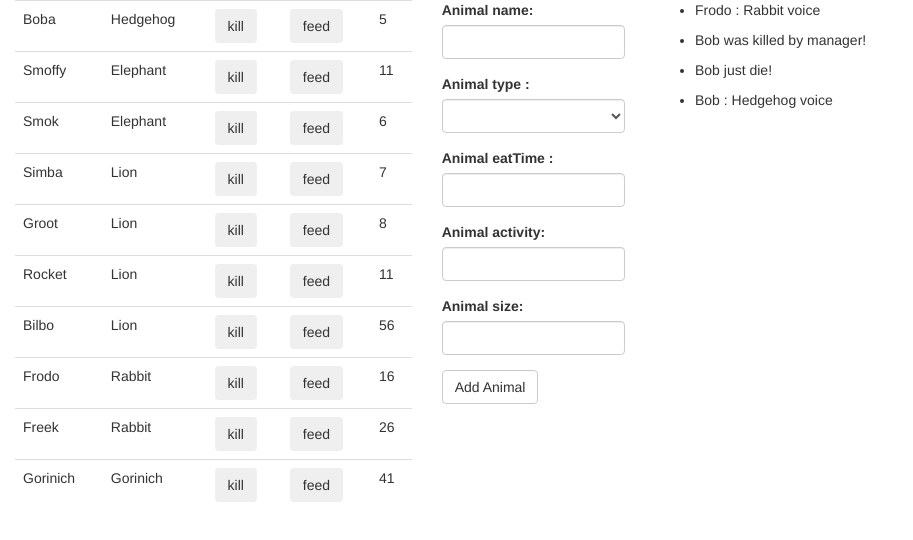
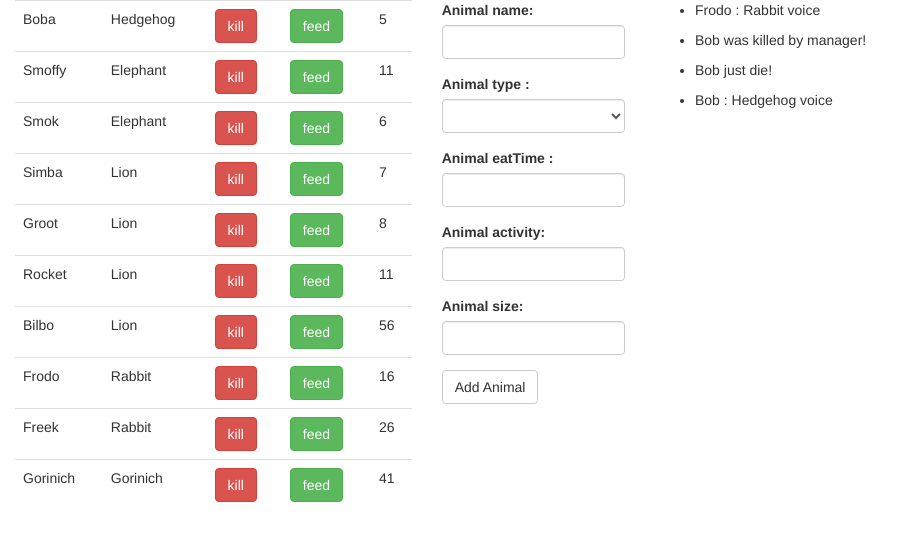
Before and after one commit to OlegPa-in6k/mytodo, a website: page app/index.html in a window 1280 px wide. Shown: the whole page, without its empty margins (0-913 px from the left). Drawn offline with nearby package versions, Linux system fonts and the light colour scheme; some packages are replaced by stand-ins of ours; files that its build step writes are made by us from their sources.

Commit message:
Edit buttons

```diff
--- a/app/views/animalList.html
+++ b/app/views/animalList.html
@@ -4,8 +4,8 @@
  <tr ng-repeat = "animal in animalArr track by $index" >
   <td> {{animal.name}} </td>
   <td> {{animal.type}} </td>
-  <td> <button ng-click="kill(animal)" class = "btn"> kill </button>  </td>
-  <td> <button ng-click="feed(animal)" class = "btn"> feed </button>  </td>
+  <td> <button ng-click="kill(animal)" class = "btn btn-danger"> kill </button>  </td>
+  <td> <button ng-click="feed(animal)" class = "btn btn-success"> feed </button>  </td>
   <td> {{(animal.eatTime - animal.hunger)/1000}} </td>
   </tr>
  </table>
```
